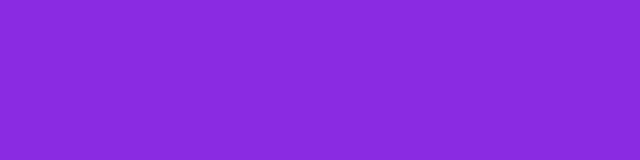
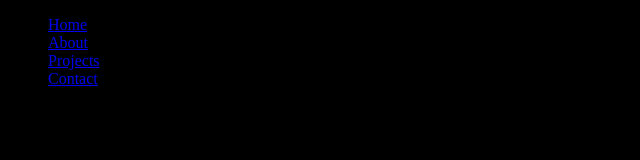
Before and after one commit to judy-her/portfolio, a plain HTML site: page index.html in a window 1280 px wide. Shown: the whole page, without its empty margins (0-640 px from the left). Drawn offline with Linux system fonts and the light colour scheme.

Commit message:
added navbar

```diff
--- a/assets/css/style.css
+++ b/assets/css/style.css
@@ -1,3 +1,3 @@
 body {
-    background-color: blueviolet;
+    background-color: black;
 }
--- a/index.html
+++ b/index.html
@@ -7,6 +7,25 @@
     <title>Portfolio</title>
 </head>
 <body>
+    <!-- navbar -->
+    <nav>
+        <ul class="navbar-ul ">
+         <li class="nav-item">
+           <a class="nav-link" href="#Home">Home</a>
+         </li>
+         <li class="nav-item">
+             <a class="nav-link" href="#About">About</a>
+         </li>
+         <li class="nav-item">
+             <a class="nav-link" href="#Projects">Projects</a>
+         </li>
 
+         <li class="nav-item">
+             <a class="nav-link" href="#Contact">Contact</a>
+         </li>
+       </ul>
+     </nav>
+
+    <!-- main quote -->
 </body>
 </html>
```
